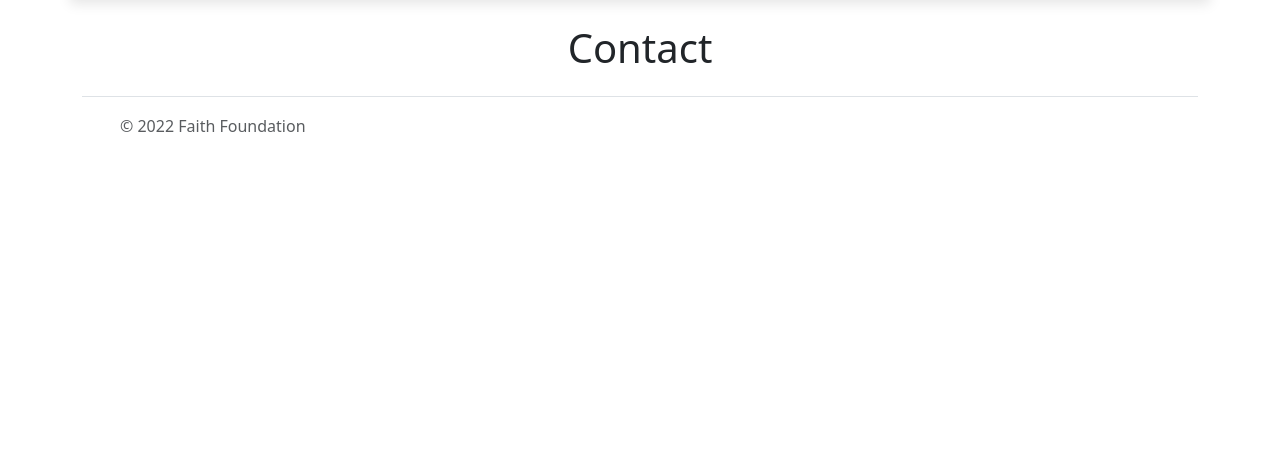
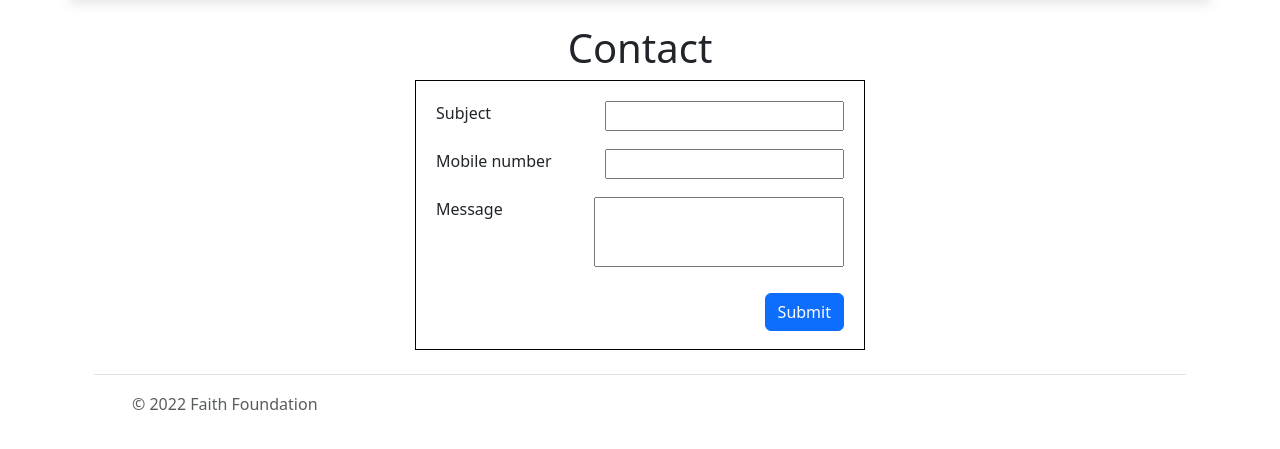
Before and after one commit to faith-foundation/faithfoundation, a Django app: page /contact/ in a window 1280 px wide. Shown: the part 87-536 px from the top of the page. Run offline with Django 3.2, Linux system fonts and the light colour scheme.

Commit message:
UI changes for contact form, events added to landing page,  placeholders pending for contact form, events fetched on event page

```diff
--- a/pagehandling/admin.py
+++ b/pagehandling/admin.py
@@ -1,4 +1,4 @@
 from django.contrib import admin
-from .models import Event
+from .models import Event, Contact, LandingEvent, Banner
 # Register your models here.
-admin.site.register([Event])
+admin.site.register([Event, Contact, LandingEvent, Banner])
--- a/pagehandling/forms.py
+++ b/pagehandling/forms.py
@@ -1 +1,7 @@
 from django import forms
+from .models import Contact
+
+class contact_form(forms.ModelForm):
+    class Meta:
+        model = Contact
+        fields = "__all__"
--- a/pagehandling/models.py
+++ b/pagehandling/models.py
@@ -1,5 +1,4 @@
 from django.db import models
-
 # Create your models here.
 
 class Event(models.Model):
@@ -12,3 +11,26 @@ class Event(models.Model):
 
     def __str__(self):
         return self.name
+
+class Banner(models.Model):
+    title = models.CharField('Event Title', max_length=80)
+    description = models.TextField('Description', max_length=300)
+    banner_image = models.CharField(max_length=2500)
+
+    def __str__(self):
+        return self.title
+
+class LandingEvent(models.Model):
+    title = models.CharField('Event Name', max_length=80)
+    date = models.DateTimeField('Event Date')
+    description = models.TextField('Description', max_length=70)
+    notification = models.CharField('Notification', max_length=10)
+    banner_image = models.CharField(max_length=2500)
+
+    def __str__(self):
+        return self.title
+
+class Contact(models.Model):
+    subject = models.CharField('Subject', max_length=70)
+    mobile_number = models.CharField('Mobile Number', max_length=10, primary_key=True)
+    message = models.TextField('Message', max_length=500)
--- a/pagehandling/templates/about.html
+++ b/pagehandling/templates/about.html
@@ -1,4 +1,6 @@
 {% extends 'base.html' %}
+{% block title %}About{% endblock %}
 {% block content %}
+
 <h1 style="text-align:center;">About</h1>
 {% endblock content %}
--- a/pagehandling/templates/base.html
+++ b/pagehandling/templates/base.html
@@ -4,7 +4,7 @@
     <meta charset="UTF-8">
     <meta http-equiv="X-UA-Compatible" content="IE=edge">
     <meta name="viewport" content="width=device-width, initial-scale=1.0">
-    <title>Document</title>
+    <title>{% block title %}{% endblock %}</title>
     <link href="https://cdn.jsdelivr.net/npm/bootstrap@5.3.0-alpha1/dist/css/bootstrap.min.css" rel="stylesheet" integrity="sha384-GLhlTQ8iRABdZLl6O3oVMWSktQOp6b7In1Zl3/Jr59b6EGGoI1aFkw7cmDA6j6gD" crossorigin="anonymous">
     <script src="https://cdn.jsdelivr.net/npm/bootstrap@5.3.0-alpha1/dist/js/bootstrap.bundle.min.js" integrity="sha384-w76AqPfDkMBDXo30jS1Sgez6pr3x5MlQ1ZAGC+nuZB+EYdgRZgiwxhTBTkF7CXvN" crossorigin="anonymous"></script>
 </head>
--- a/pagehandling/templates/contact.html
+++ b/pagehandling/templates/contact.html
@@ -1,4 +1,69 @@
 {% extends 'base.html' %}
+{% block title %}Contact{% endblock %}
 {% block content %}
+
+<style>
+    li{
+    color: red;
+    }
+
+    .contactform{
+    border:1px solid black;
+    height: 270px;
+    padding: 20px;
+    width: 450px
+    }
+
+    label{
+    float: left;
+    }
+
+    input{
+    float: right;
+    }
+
+    #id_message{
+        float: right;
+        resize: none;
+        height: 70px;
+        width: 250px;
+        }
+</style>
+
 <h1 style="text-align:center;">Contact</h1>
+
+{% if messages %}
+<ul class="messages container">
+    {% for message in messages %}
+    <div class="alert alert-success container" style="height: 55px;" role="alert">
+        <p {% if message.tags %} class=" {{ message.tags }} " {% endif %}> {{ message }} </p>
+    </div>
+    {% endfor %}
+</ul>
+{% endif %}
+
+<div class="container">
+
+<div class="container contactform" id="#">
+<form action = "" method = "post">
+	{% csrf_token %}
+    <label>Subject</label>
+	{{ form.subject }}
+
+    <br><br>
+
+    <label>Mobile number</label>
+	{{ form.mobile_number }}
+
+    <br><br>
+
+    <label>Message</label>
+	{{ form.message }}
+
+    <br><br><br><br>
+
+	<input  class="btn btn-primary" type="submit" value=Submit>
+</form>
+    </div>
+
 {% endblock content %}
--- a/pagehandling/templates/event-view.html
+++ b/pagehandling/templates/event-view.html
@@ -1,6 +1,8 @@
 {% extends 'base.html' %}
 {% load static %}
+{% block title %}Events{% endblock %}
 {% block content %}
+
 <h1 style="text-align:center;">Events</h1>
 
 {% for event in event_list %}
--- a/pagehandling/templates/event_registration.html
+++ b/pagehandling/templates/event_registration.html
@@ -1,6 +1,7 @@
 {% extends 'base.html' %}
+{% block title %}Event Registration{% endblock %}
+{% block content %}
 
-{% block content %}
 
 <h1>Events</h1>
 
--- a/pagehandling/templates/photos.html
+++ b/pagehandling/templates/photos.html
@@ -1,4 +1,6 @@
 {% extends 'base.html' %}
+{% block title %}Photos{% endblock %}
 {% block content %}
+
 <h1 style="text-align:center;">Photos</h1>
 {% endblock content %}
--- a/pagehandling/views.py
+++ b/pagehandling/views.py
@@ -1,10 +1,16 @@
 from django.shortcuts import render
 from django.contrib import messages
-from .models import Event
+from .models import Event, LandingEvent, Banner
+from .forms import contact_form
+from django.views.generic import TemplateView
 # Create your views here.
 
+
 def home(request):
-    return render(request, 'index.html')
+    banner_list = Banner.objects.all()
+    landing_event = LandingEvent.objects.all()
+    return render(request, 'index.html', {'landing_event':landing_event, 'banner_list':banner_list})
+
 
 def photos(request):
     return render(request, 'photos.html')
@@ -12,19 +18,21 @@ def photos(request):
 def about(request):
     return render(request, 'about.html')
 
-def contact(request):
-    return render(request, 'contact.html')
-
 def event_view(request):
     event_list = Event.objects.all()
     return render(request, 'event-view.html', {'event_list':event_list})
 
-# def event_form(request):
-#     context = {}
-#     form = Event(request.POST or None, request.FILES or None)
-#     if form.is_valid():
-#         messages.success(request, 'Form submission successful!')
-#         form.save()
-#
-#     context['form']= form
-#     return render(request, 'event_registration.html', context)
+# def landing_events(request):
+#     landing_list = LandingEvent.objects.all()
+#     return render(request, 'index.html', {'landing_list':landing_list})
+
+
+def contact(request):
+    context = {}
+    form = contact_form(request.POST or None, request.FILES or None)
+    if form.is_valid():
+        messages.success(request, 'Feedback Submitted!')
+        form.save()
+
+    context['form'] = form
+    return render(request, 'contact.html', context)
```
Also changed, not shown: pagehandling/templates/index.html (+35 -2 lines).
